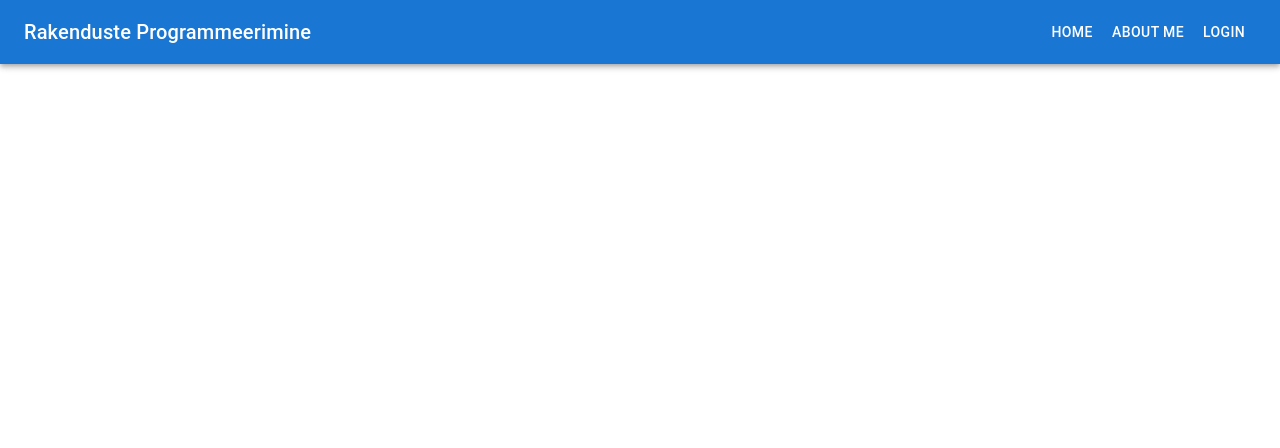
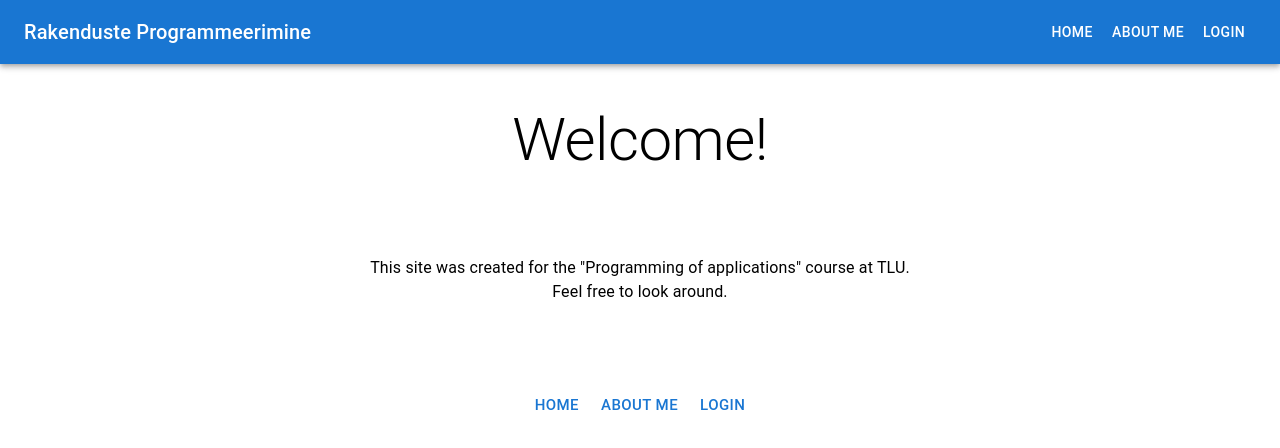
Before and after one commit to HenriPallas/typescript-app2, a React (Create React App) app: page / in a window 1280 px wide. Shown: the top 448 px of the page. Built offline with nearby package versions, Linux system fonts and the light colour scheme.

Commit message:
"feat: Added a homepage"

```diff
--- /dev/null
+++ b/src/components/Home.tsx
@@ -0,0 +1,75 @@
+import { Box, Typography, Button, Stack } from "@mui/material";
+import { Link } from "react-router-dom";
+
+export default function Home(){
+    return (
+        <>
+            <Box
+                sx={{
+                    display: "flex",
+                    flexDirection: "column",
+                    justifyContent: "center",
+                    alignItems: "center",
+                }}
+            >
+                <Stack gap={10}>
+
+                    <Box>
+
+                        <Stack gap={10}>
+
+                            <Box
+                                sx={{
+                                    display: "flex",
+                                    flexDirection: "column",
+                                    justifyContent: "center",
+                                    alignItems: "center",
+                                }}
+                            >
+                                <Typography variant="h2">
+                                    Welcome!
+                                </Typography>
+                            </Box>
+
+                            <Box
+                                sx={{
+                                    display: "flex",
+                                    flexDirection: "column",
+                                    justifyContent: "center",
+                                    alignItems: "center",
+                                }}
+                            >
+                                <Typography variant="body1">
+                                    This site was created for the "Programming of applications" course at TLU.
+                                </Typography>
+                                <Typography>
+                                    Feel free to look around.
+                                </Typography>
+                            </Box>
+
+                        </Stack>
+
+                    </Box>
+
+                    <Box
+                        sx={{
+                            display: "flex",
+                            flexDirection: "column",
+                            justifyContent: "center",
+                            alignItems: "center",
+                        }}
+                    >
+                        <Box>
+                            <Button component={Link} to="/" color="primary" size="large">Home</Button>
+                            <Button component={Link} to="/aboutme" color="primary" size="large">About Me</Button>
+                            <Button component={Link} to="/form" color="primary" size="large">Login</Button>
+                        </Box>
+
+                    </Box>
+
+                </Stack>
+
+            </Box>
+        </>
+    );
+}
--- a/src/index.tsx
+++ b/src/index.tsx
@@ -2,6 +2,7 @@ import React from "react";
 import ReactDOM from "react-dom/client";
 import "./index.css";
 import reportWebVitals from "./reportWebVitals";
+import { Navigate } from "react-router-dom";
 
 import {
   createHashRouter,
@@ -12,10 +13,12 @@ import {
 import App from "./App";
 import MyForm from "./components/Login";
 import Me from "./components/Me";
+import Home from "./components/Home";
 
 const router = createHashRouter(
   createRoutesFromElements(
     <Route path="/" element={<App />}>
+      <Route index element={<Home />} />
       <Route path="/form" element={<MyForm />} />
       <Route path="/aboutme" element={<Me />} />
     </Route>
```
